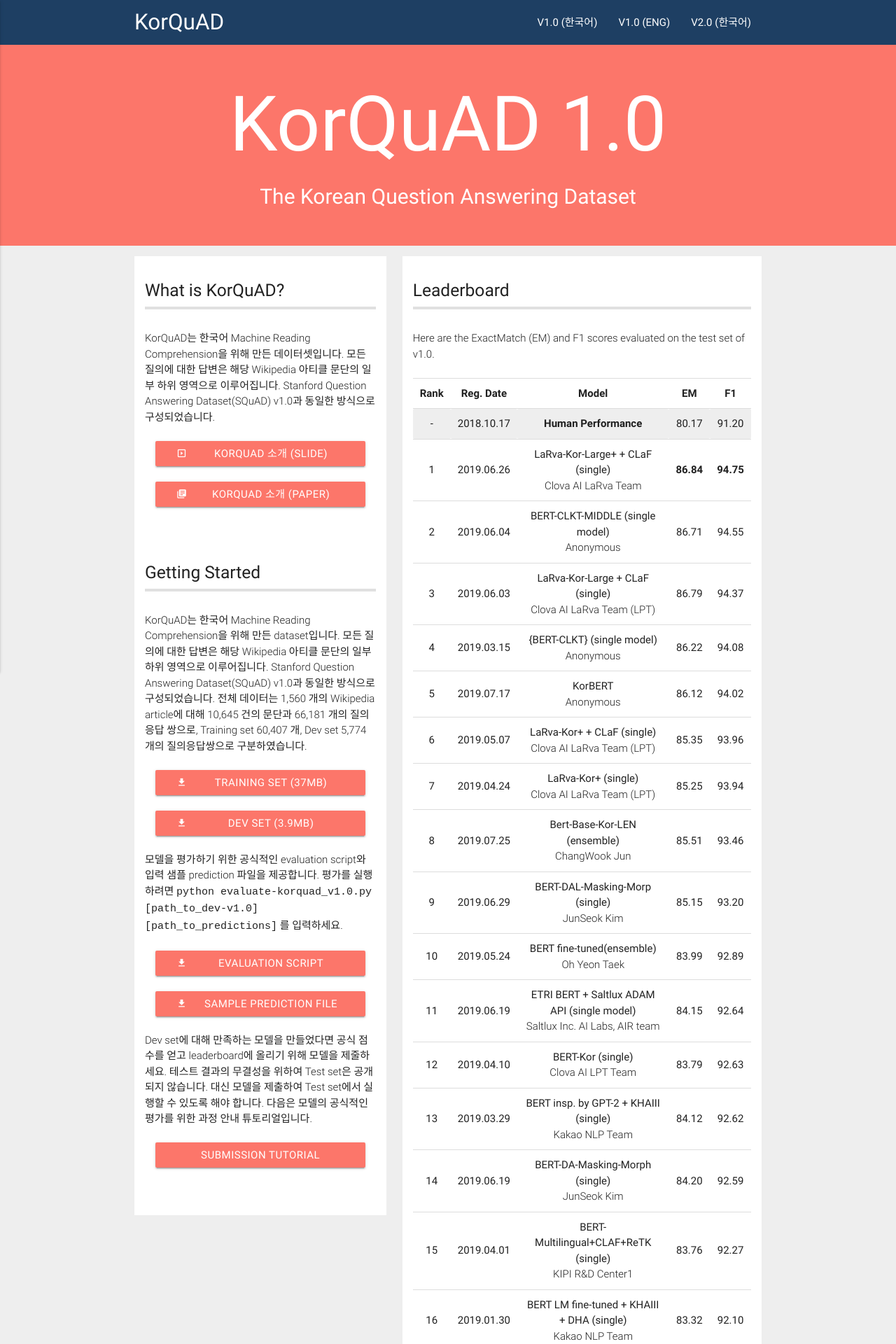
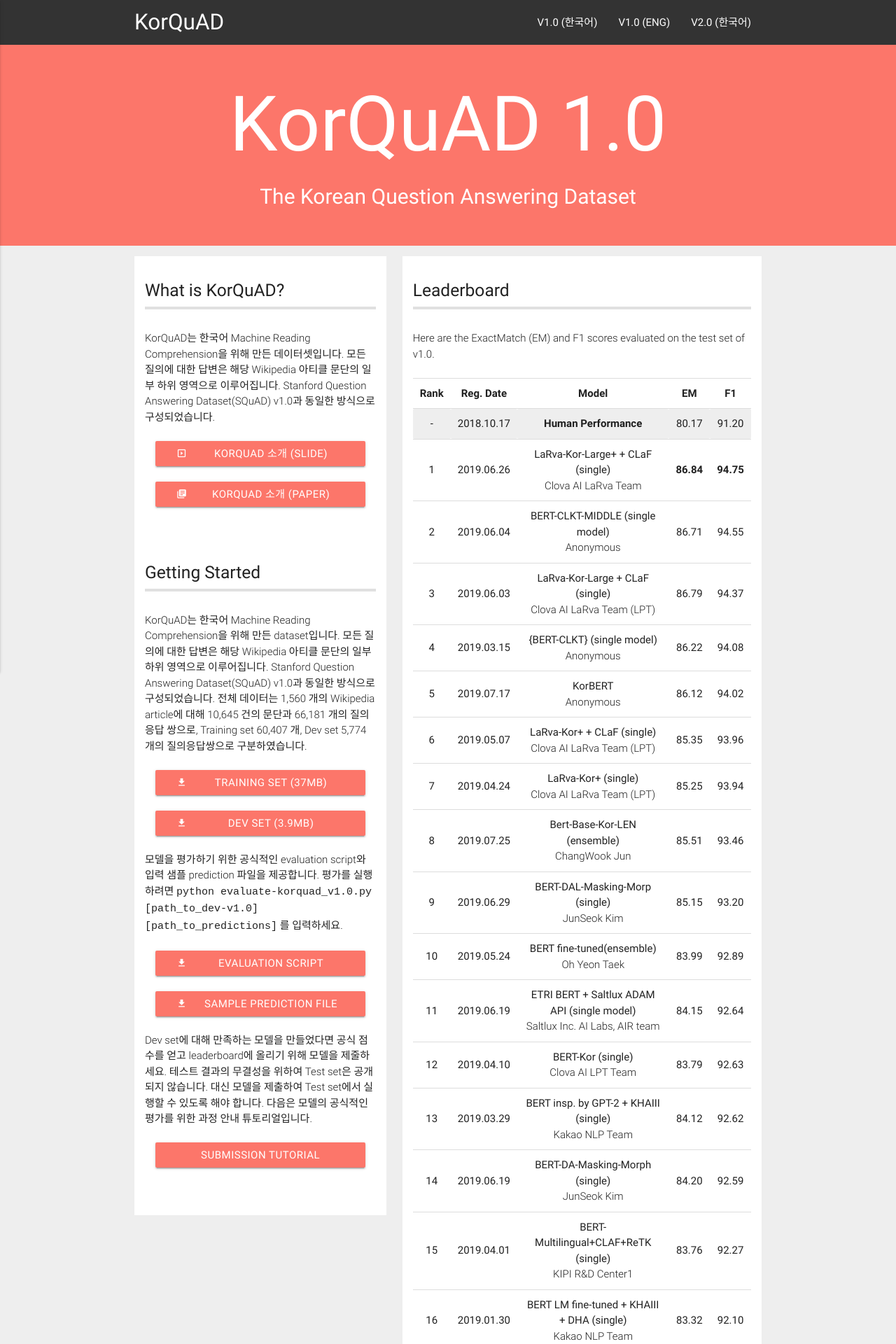
Before and after one commit to korquad/korquad.github.io, a Jekyll site: the page built from index.md, in a window 1280 px wide. Shown: the top 1920 px of the page at 70% size. Built offline with Jekyll 4.4.1, drawn with Linux system fonts in a browser that asks for light colours.

Commit message:
Update header.html

```diff
--- a/_includes/header.html
+++ b/_includes/header.html
@@ -1,4 +1,4 @@
-<nav style="background-color:#1E3F63" role="navigation">
+<nav style="background-color:#333333" role="navigation">
     <div class="nav-wrapper container"><a id="logo-container" class="brand-logo" href="{{ "/" | relative_url }}">KorQuAD</a>
     {% assign default_paths = site.pages | map: "path" %}
     {% assign page_paths = site.header_pages | default: default_paths %}
```
